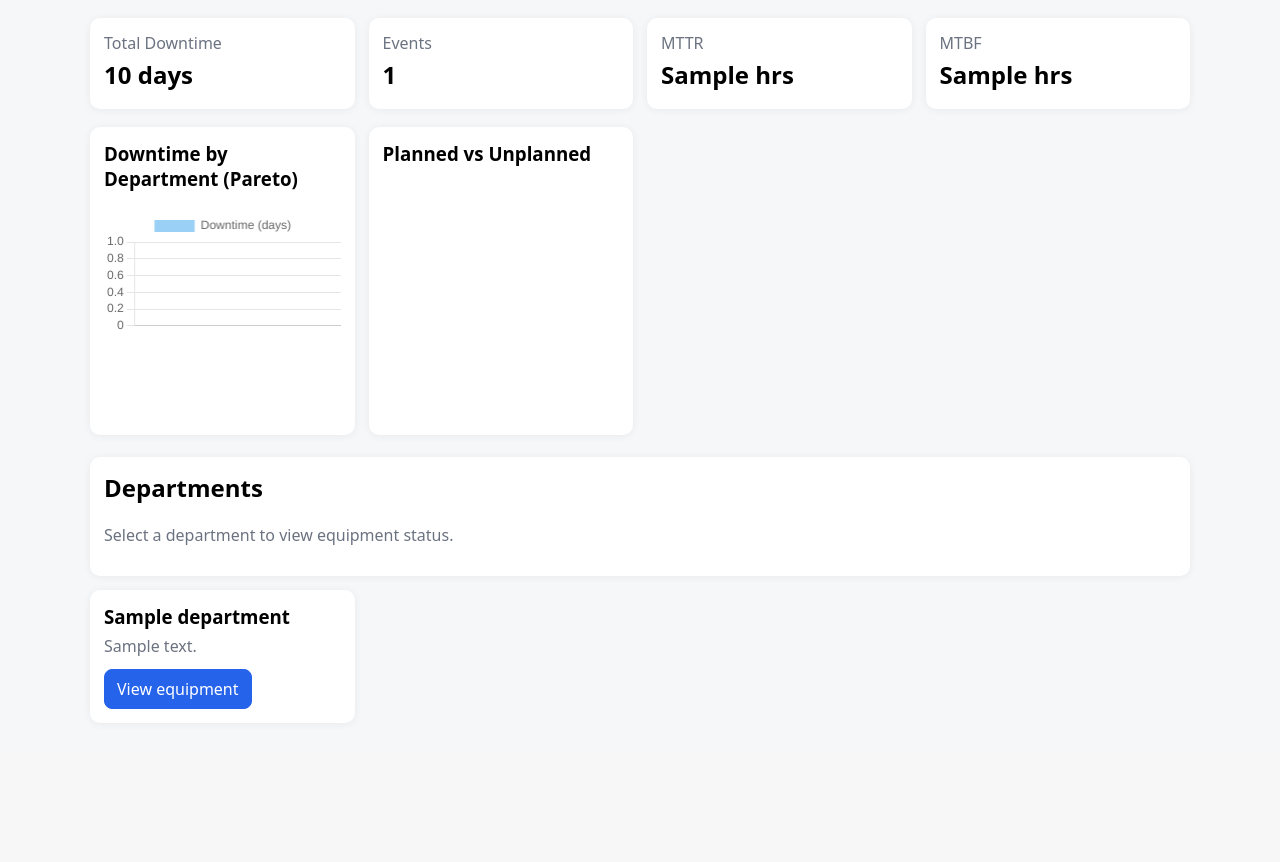
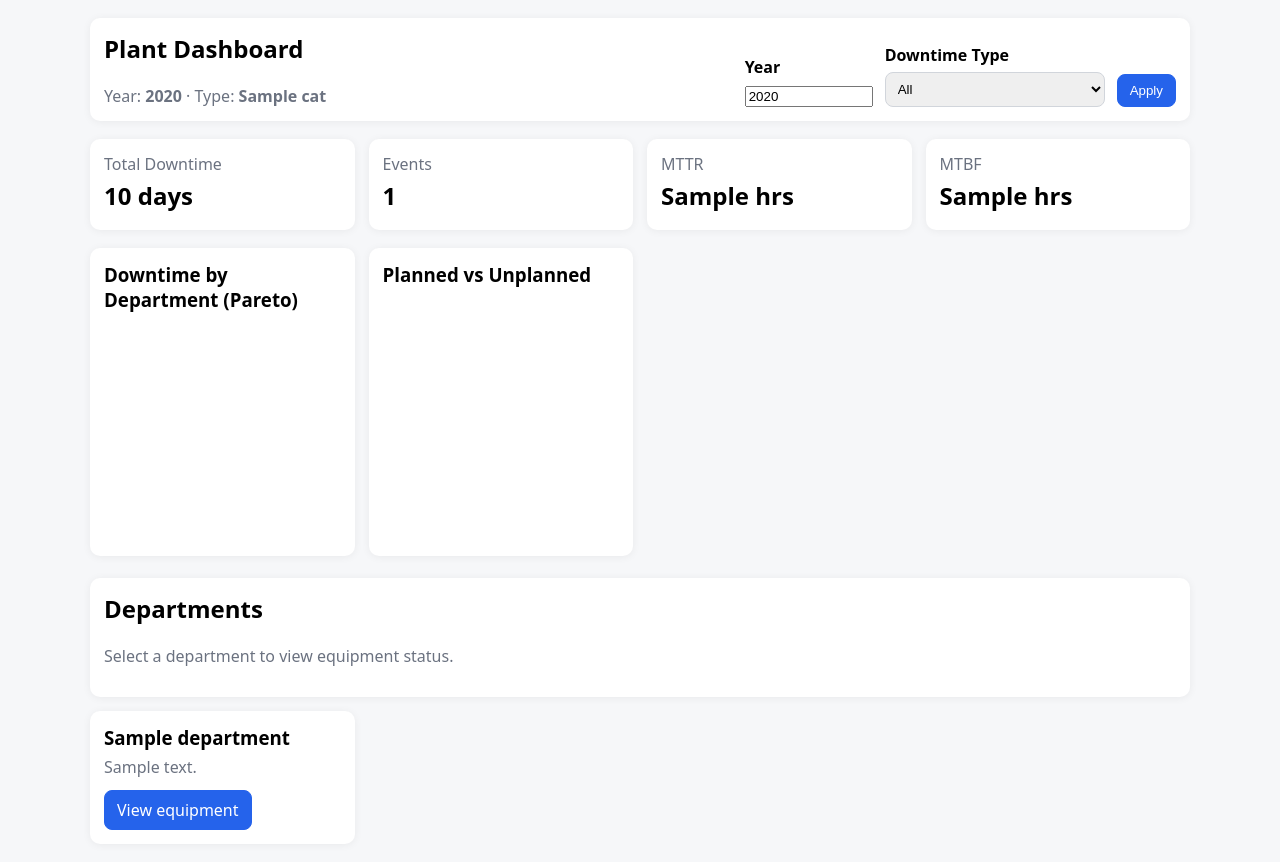
Before and after one commit to prestochango93/downtime-server, a Django app: template downtime/downtime_tracker/templates/downtime_tracker/home.html in a window 1280 px wide. Shown: the part 50-912 px from the top of the page. Before the commit the page ends 759 px from the top, so only its background shows below. Run offline with Django 5.2, Linux system fonts and the light colour scheme; tables that the repository leaves empty hold one stand-in row (values such as "Sample post"); the template is opened without the code that fills it: values that come from a table or form of the project are taken from there, most other values are stand-ins (such as "Sample title", 1, 10 or a date in 2020); a map, chart or similar area stays blank; parts of the project's set-up code (start-up, migrations or seed data) failed here and were passed over.

Commit message:
Update home.html

```diff
--- a/downtime/downtime_tracker/templates/downtime_tracker/home.html
+++ b/downtime/downtime_tracker/templates/downtime_tracker/home.html
@@ -2,6 +2,46 @@
 {% block title %}Plant Dashboard — Downtime Tracker{% endblock %}
 
 {% block content %}
+
+<!-- ================= HEADER / FILTERS ================= -->
+<div class="card">
+  <div style="display:flex; justify-content:space-between; align-items:flex-end; gap:12px; flex-wrap:wrap;">
+    <div>
+      <h2 style="margin-top:0;">Plant Dashboard</h2>
+      <div class="muted">
+        Year: <strong>{{ year }}</strong>
+        {% if cat != "ALL" %}
+          · Type: <strong>{{ cat }}</strong>
+        {% else %}
+          · Type: <strong>ALL</strong>
+        {% endif %}
+      </div>
+    </div>
+
+    <form method="get" style="display:flex; gap:12px; align-items:flex-end; flex-wrap:wrap;">
+      <div style="min-width:120px;">
+        <label for="id_year">Year</label>
+        <input id="id_year" name="year" type="number" value="{{ year }}" style="width:120px;">
+      </div>
+
+      <div style="min-width:220px;">
+        <label for="id_cat">Downtime Type</label>
+        <select id="id_cat" name="cat">
+          <option value="ALL" {% if cat == "ALL" %}selected{% endif %}>All</option>
+          {% for v,l in cat_choices %}
+            <option value="{{ v }}" {% if cat == v %}selected{% endif %}>{{ l }}</option>
+          {% endfor %}
+        </select>
+      </div>
+
+      <div>
+        <button class="btn btn-primary" type="submit">Apply</button>
+      </div>
+    </form>
+  </div>
+</div>
+
+<div style="height:18px;"></div>
 
 <!-- ================= KPIs ================= -->
 <div class="grid">
@@ -26,9 +66,7 @@
   </div>
 </div>
 
-
 <div style="height:18px;"></div>
-
 
 <!-- ================= CHARTS ================= -->
 <div class="grid">
@@ -37,6 +75,9 @@
   <div class="card">
     <h3 style="margin-top:0;">Downtime by Department (Pareto)</h3>
     <canvas id="paretoChart" height="160"></canvas>
+    {% if pareto_labels_json == "[]" %}
+      <div class="muted" style="margin-top:10px;">No downtime recorded for the selected filters.</div>
+    {% endif %}
   </div>
 
   <!-- Category breakdown -->
@@ -47,9 +88,7 @@
 
 </div>
 
-
 <div style="height:22px;"></div>
-
 
 <!-- ================= DEPARTMENTS ================= -->
 <div class="card">
@@ -70,7 +109,7 @@
       <div style="height:12px;"></div>
 
       <a class="btn btn-primary"
-         href="{% url 'downtime_tracker:department_detail' d.code %}">
+         href="{% url 'downtime_tracker:department_detail' d.code %}?year={{ year }}&cat={{ cat }}">
          View equipment
       </a>
     </div>
@@ -78,7 +117,6 @@
     <div class="card">No active departments yet.</div>
   {% endfor %}
 </div>
-
 
 <!-- ================= CHART JS ================= -->
 <script src="https://cdn.jsdelivr.net/npm/chart.js"></script>
@@ -88,6 +126,7 @@
 const paretoLabels = {{ pareto_labels_json|safe }};
 const paretoValues = {{ pareto_values_json|safe }};
 
+if (paretoLabels && paretoLabels.length) {
   new Chart(document.getElementById('paretoChart'), {
     type: 'bar',
     data: {
@@ -103,7 +142,7 @@ new Chart(document.getElementById('paretoChart'), {
       scales: { y: { beginAtZero: true } }
     }
   });
-
+}
 
 /* Planned vs Unplanned */
 const catLabels = {{ cat_labels_json|safe }};
@@ -117,9 +156,7 @@ new Chart(document.getElementById('catChart'), {
       data: catValues
     }]
   },
-  options: {
-    responsive: true
-  }
+  options: { responsive: true }
 });
 </script>
 
```
Lines whose indentation alone changed are shown as unchanged.
